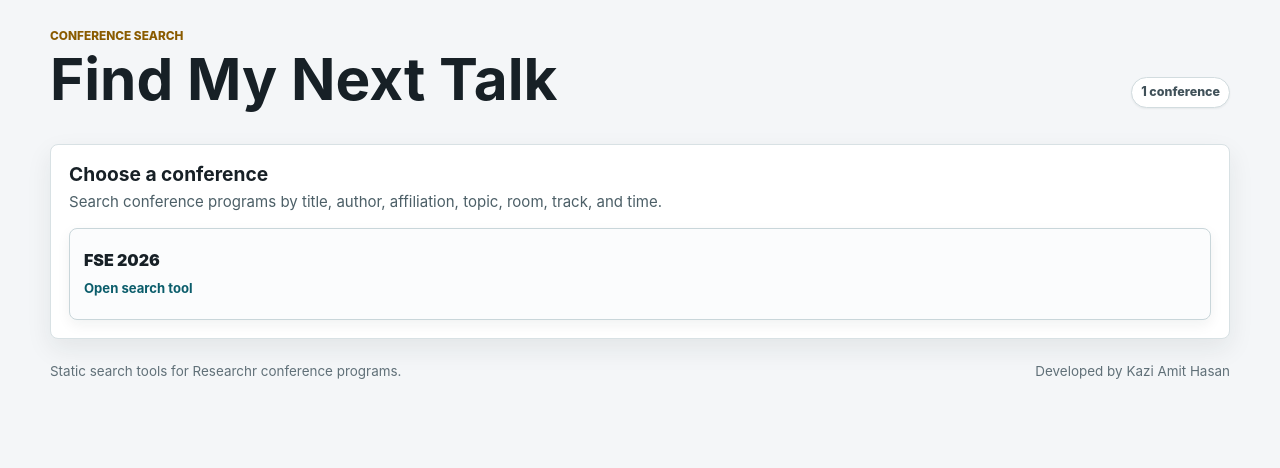
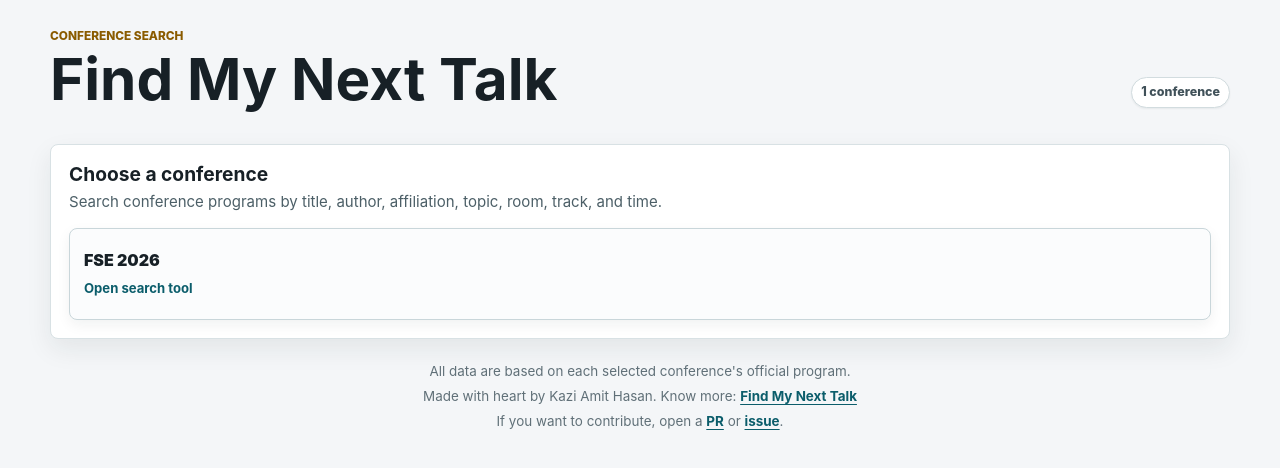
Before and after one commit to KaziAmitHasan/findmynexttalk, a React (Vite) app: page / in a window 1280 px wide. Shown: the top 468 px of the page. Built offline with nearby package versions, Linux system fonts and the light colour scheme.

Commit message:
Update homepage and footer copy

```diff
--- a/src/App.jsx
+++ b/src/App.jsx
@@ -217,8 +217,7 @@
           </div>
 
           <footer>
-            <span>Static search tools for Researchr conference programs.</span>
-            <span>Developed by Kazi Amit Hasan</span>
+            <AppFooter />
           </footer>
         </section>
       </main>
@@ -397,8 +396,7 @@
         ) : null}
 
         <footer>
-          <span>{metadata?.statusNote ?? "Program data loading."}</span>
-          <span>Developed by Kazi Amit Hasan</span>
+          <AppFooter metadata={metadata} />
         </footer>
       </section>
     </main>
@@ -407,20 +405,19 @@
 
 function LiveScheduleView({ liveSchedule }) {
   const statusText = {
-    before: "Conference has not started yet",
+    before: "Conference has not started yet.",
     during: `Conference time: ${liveSchedule.current.date} ${liveSchedule.current.time}`,
-    after: "Conference has ended",
-    empty: "Program data loading"
+    after: "Conference has ended.",
+    empty: "Program data loading."
   }[liveSchedule.status];
 
   return (
     <section className="live-schedule" aria-label="Live schedule">
       <div className="live-header">
         <div>
-          <p className="eyebrow">Homepage</p>
           <h2>Happening now</h2>
+          <p>{statusText}</p>
         </div>
-        <span>{statusText}</span>
       </div>
 
       {liveSchedule.status === "after" ? (
@@ -443,6 +440,46 @@
         <p className="live-empty">No item is currently in progress. The conference has not started yet.</p>
       ) : null}
     </section>
+  );
+}
+
+function AppFooter({ metadata }) {
+  const officialProgramText = metadata?.conference
+    ? `${metadata.conference} conference's official program`
+    : "each selected conference's official program";
+  const sourceUrl = metadata?.source;
+
+  return (
+    <div className="footer-content">
+      <p>
+        All data are based on{" "}
+        {sourceUrl ? (
+          <a href={sourceUrl} target="_blank" rel="noreferrer">
+            {officialProgramText}
+          </a>
+        ) : (
+          officialProgramText
+        )}
+        .
+      </p>
+      <p>
+        Made with heart by Kazi Amit Hasan. Know more:{" "}
+        <a href="https://github.com/KaziAmitHasan/findmynexttalk" target="_blank" rel="noreferrer">
+          Find My Next Talk
+        </a>
+      </p>
+      <p>
+        If you want to contribute, open a{" "}
+        <a href="https://github.com/KaziAmitHasan/findmynexttalk/pulls" target="_blank" rel="noreferrer">
+          PR
+        </a>{" "}
+        or{" "}
+        <a href="https://github.com/KaziAmitHasan/findmynexttalk/issues" target="_blank" rel="noreferrer">
+          issue
+        </a>
+        .
+      </p>
+    </div>
   );
 }
 
--- a/src/style.css
+++ b/src/style.css
@@ -438,7 +438,8 @@
   line-height: 1.2;
 }
 
-.live-header span {
+.live-header p {
+  margin: 5px 0 0;
   color: #405159;
   font-size: 0.82rem;
   font-weight: 850;
@@ -649,13 +650,21 @@
 }
 
 footer {
-  display: flex;
-  flex-wrap: wrap;
-  justify-content: space-between;
-  gap: 12px;
   margin-top: 22px;
   color: #607078;
   font-size: 0.84rem;
+  text-align: center;
+}
+
+.footer-content {
+  display: grid;
+  justify-items: center;
+  gap: 5px;
+}
+
+.footer-content p {
+  margin: 0;
+  max-width: 760px;
 }
 
 @media (max-width: 760px) {
```
